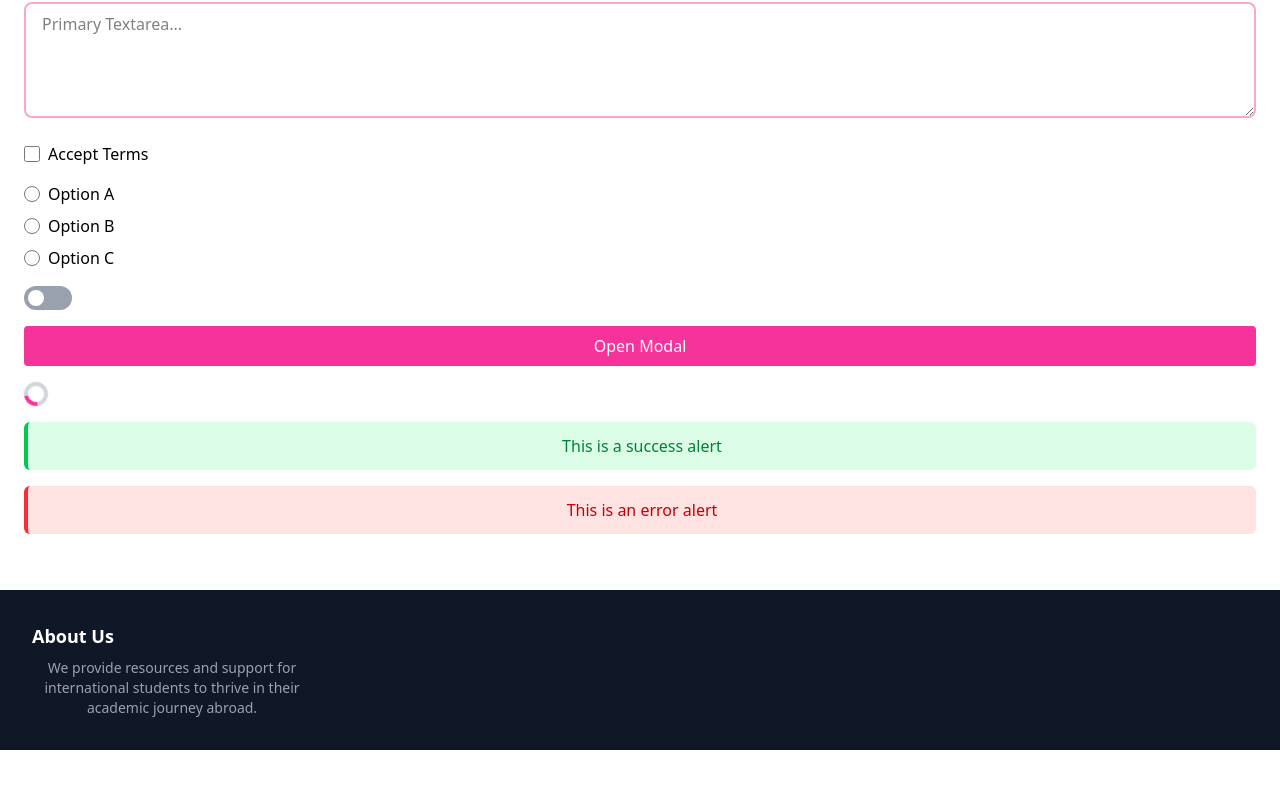
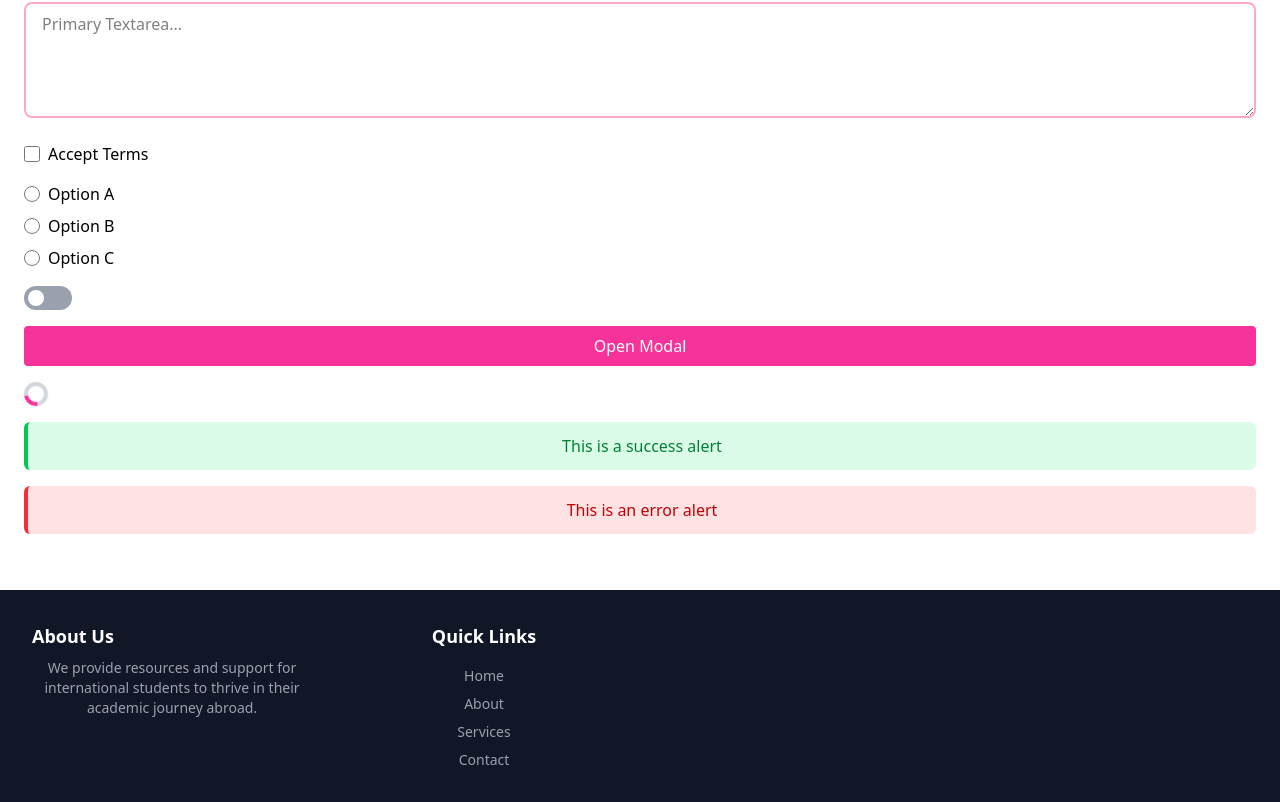
Before and after one commit to awaisfaryad25/react-basic-project, a React (Vite) app: page / in a window 1280 px wide. Shown: the part 226-1028 px from the top of the page. Before the commit the page ends 976 px from the top, so only its background shows below. Built offline with nearby package versions, Linux system fonts and the light colour scheme.

Commit message:
column two added

```diff
--- a/src/components/global/Footer.jsx
+++ b/src/components/global/Footer.jsx
@@ -13,6 +13,34 @@
               to thrive in their academic journey abroad.
             </p>
           </div>
+
+          {/* Column 2 - Quick Links */}
+          <div>
+            <h3 className="text-lg font-semibold mb-4">Quick Links</h3>
+            <ul className="space-y-2 text-sm">
+              <li>
+                <a href="/" className="text-gray-400 hover:text-white transition">
+                  Home
+                </a>
+              </li>
+              <li>
+                <a href="/about" className="text-gray-400 hover:text-white transition">
+                  About
+                </a>
+              </li>
+              <li>
+                <a href="/services" className="text-gray-400 hover:text-white transition">
+                  Services
+                </a>
+              </li>
+              <li>
+                <a href="/contact" className="text-gray-400 hover:text-white transition">
+                  Contact
+                </a>
+              </li>
+            </ul>
+          </div>
+
         </div>
       </div>
     </footer>
```
